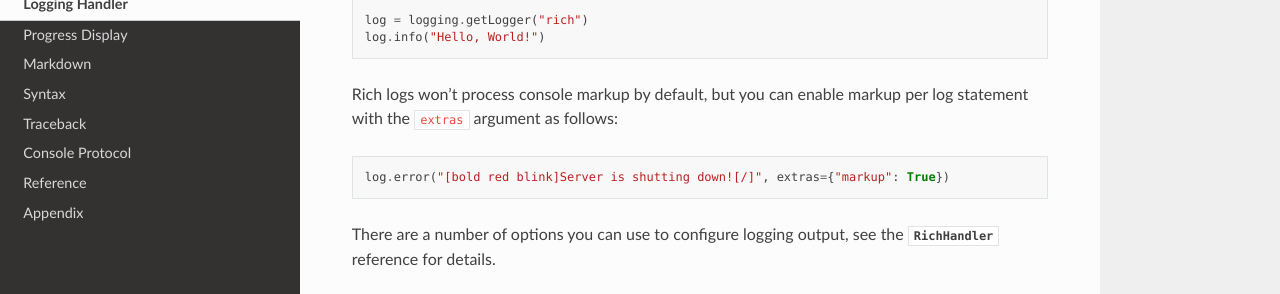
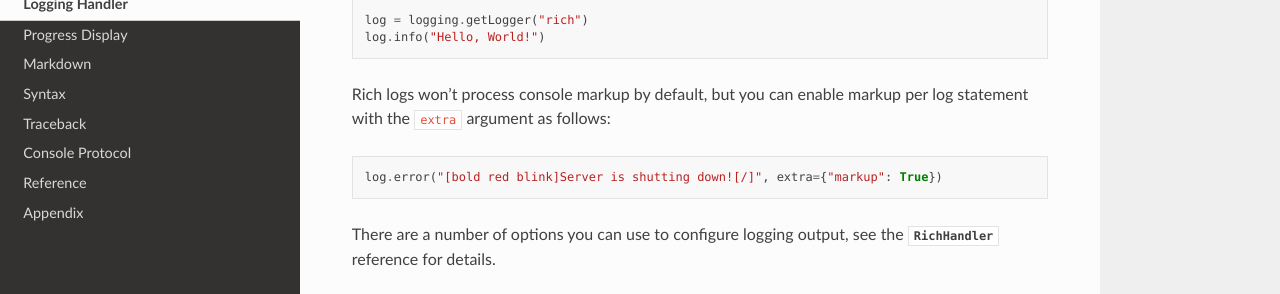
Before and after one commit to Textualize/rich, a Sphinx documentation site: the page built from docs/source/logging.rst, in a window 1280 px wide. Shown: the part 415-709 px from the top of the page. Built offline with Sphinx 7.4.7 and the Read the Docs theme 2.0.0, drawn with Linux system fonts in a browser that asks for light colours.

Commit message:
Logging docs - fix 'extras' typo
The logging argument is `extra` without the extra `s`.

See https://docs.python.org/3.8/library/logging.html#logging.Logger.debug

```diff
--- a/docs/source/logging.rst
+++ b/docs/source/logging.rst
@@ -16,8 +16,8 @@
     log = logging.getLogger("rich")
     log.info("Hello, World!")
 
-Rich logs won't process console markup by default, but you can enable markup per log statement with the ``extras`` argument as follows::
+Rich logs won't process console markup by default, but you can enable markup per log statement with the ``extra`` argument as follows::
 
-    log.error("[bold red blink]Server is shutting down![/]", extras={"markup": True})
+    log.error("[bold red blink]Server is shutting down![/]", extra={"markup": True})
 
 There are a number of options you can use to configure logging output, see the :class:`~rich.logging.RichHandler` reference for details.
```
